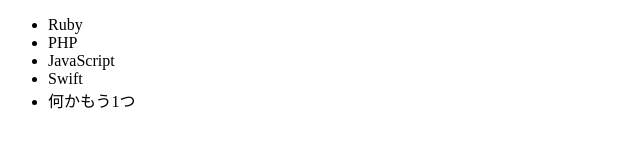
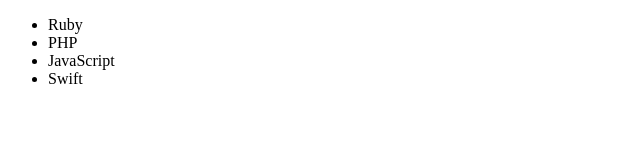
Before and after one commit to techacademy-jp/git-training-sample, a plain HTML site: page list.html in a window 1280 px wide. Shown: the whole page, without its empty margins (0-640 px from the left). Drawn offline with Linux system fonts and the light colour scheme.

Commit message:
Update list.html

```diff
--- a/list.html
+++ b/list.html
@@ -10,7 +10,7 @@
             <li>PHP</li>
             <li>JavaScript</li>
             <li>Swift</li>
-            <li>何かもう1つ</li>
+
         </ul>
     </body>
 </html>
```
